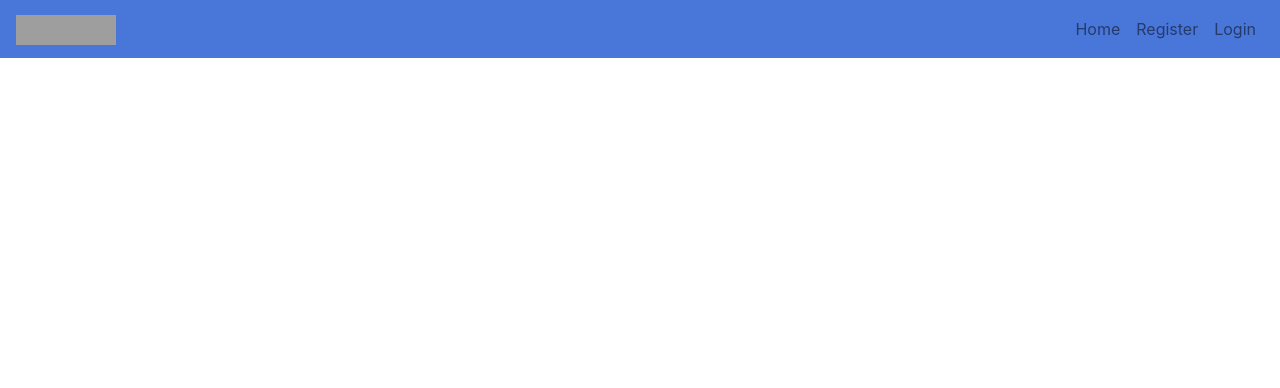
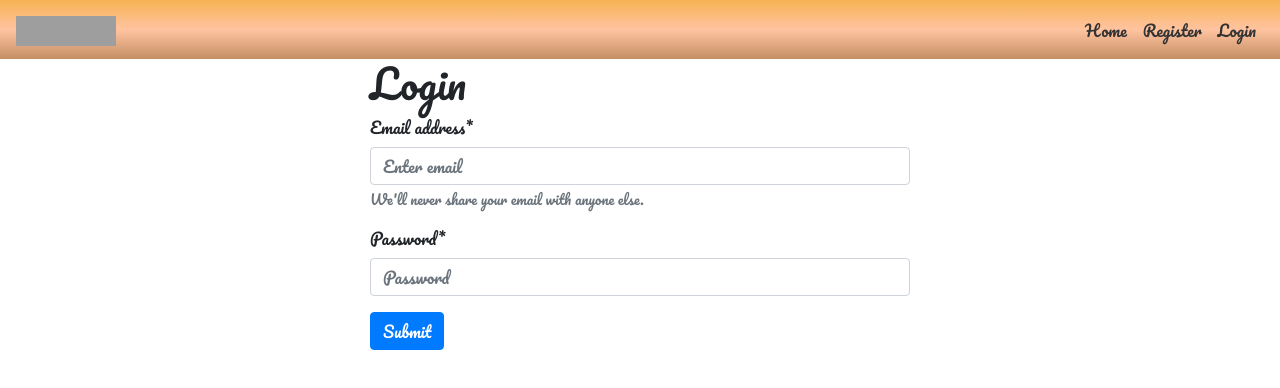
Before and after one commit to Raulanthropos/Capstone-FE, a React (Create React App) app: page /login in a window 1280 px wide. Before the commit this address had no page. Shown: the top 388 px of the page. Built offline with nearby package versions, Linux system fonts and the light colour scheme; grey boxes are pictures that could not be loaded.

Commit message:
progress

```diff
--- a/src/App.css
+++ b/src/App.css
@@ -1,7 +1,10 @@
+@import url('https://fonts.googleapis.com/css2?family=Pacifico&display=swap');
+
 html,
 body {
   height: 100%;
   text-align: justify;
+  font-family: 'Pacifico', cursive;
 }
 
 #root {
--- a/src/App.js
+++ b/src/App.js
@@ -4,17 +4,19 @@ import { BrowserRouter, Routes, Route } from 'react-router-dom';
 import NavBar from "./components/Navbar/Navbar";
 import Home from './components/Home/Home';
 import Register from './components/Register/Register';
+import Login from './components/Login/Login';
 import './App.css';
 
 function App() {
   return (
     <>
-    <NavBar />
     <main className='wrapper'>
     <BrowserRouter>
+    <NavBar />
       <Routes>
         <Route path="/" element={<Home />} />
         <Route path="/register" element={<Register />} />
+        <Route path="/login" element={<Login />} />
       </Routes>
     </BrowserRouter>
     </main>
--- a/src/components/Footer/Footer.jsx
+++ b/src/components/Footer/Footer.jsx
@@ -3,7 +3,7 @@ import "./Footer.css";
 
 const Footer = () => {
   return (
-    <div className="footer">
+    <div className="footer" style={{ background: "linear-gradient(to top, #F6B352 0%, #FFC3A0 50%, #C48F65 100%)" }}>
       <a href="somelink">Internal news</a>
       <a href="somelink">Connect with us!</a>
       <p className="mbauto">Sometext</p>
--- a/src/components/Home/Home.css
+++ b/src/components/Home/Home.css
@@ -1,5 +1,5 @@
 .btn-primary:hover {
-  background-color: #1b6d85 !important;
+  background-color: #F6B352 !important;
   border-color: #1b6d85;
   scale: 1.2;
 }
--- a/src/components/Login/Login.jsx
+++ b/src/components/Login/Login.jsx
@@ -0,0 +1,47 @@
+//Create a new component called Login and add the following code to it.
+import React, { Component } from 'react';
+import { Form, Button, Container, Row, Col } from 'react-bootstrap';
+import { Link } from 'react-router-dom'
+import { useState } from 'react';
+
+const Login = () => {
+
+      const handleSubmit = (event) => {
+     event.preventDefault();
+     console.log(event.target);
+     }
+
+     const handleChange = (event) => {
+          event.preventDefault();
+          console.log(event.target);
+     }
+
+      return (
+     <Container>
+        <Row className="justify-content-md-center">
+          <Col xs lg="6">
+             <h1>Login</h1>
+             <Form onChange={handleChange}>
+                <Form.Group controlId="formBasicEmail">
+                  <Form.Label>Email address<span className="starz">*</span></Form.Label>
+                  <Form.Control type="email" placeholder="Enter email" />
+                  <Form.Text className="text-muted">
+                 We'll never share your email with anyone else.
+                  </Form.Text>
+                </Form.Group>
+
+                <Form.Group controlId="formBasicPassword">
+                  <Form.Label>Password<span className="starz">*</span></Form.Label>
+                  <Form.Control type="password" placeholder="Password" />
+                </Form.Group>
+                <Button variant="primary" type="submit">
+                  Submit
+                </Button>
+             </Form>
+          </Col>
+        </Row>
+     </Container>
+      );
+    }
+
+    export default Login;
--- a/src/components/Navbar/Navbar.jsx
+++ b/src/components/Navbar/Navbar.jsx
@@ -5,32 +5,31 @@ import "./Navbar.css";
 
 const NavBar = () => {
   return (
-    <Navbar style={{backgroundColor: "#4976D9"}} expand="lg">
+    <Navbar style={{ background: "linear-gradient(to bottom, #F6B352 0%, #FFC3A0 50%, #C48F65 100%)" }} expand="lg">
       <Navbar.Brand href="#home">
         <img
-          // src={`${process.env.PUBLIC_URL}/images/logo.png`}
           src="https://raw.githubusercontent.com/Raulanthropos/Capstone-FE/main/public/images/logo.PNG"
           alt="logo"
           className="logo"
-          style={{width: "100px", height: "30px"}}
+          style={{ width: "100px", height: "30px" }}
         />
       </Navbar.Brand>
       <Navbar.Toggle aria-controls="basic-navbar-nav" />
       <Navbar.Collapse id="basic-navbar-nav">
-        <Nav className="ml-auto">
-          <Nav.Link to="/">
-            Home
+        <Nav className="ml-auto" >
+          <Nav.Link>
+            <Link to="/" style={{color: "#333333"}}>Home</Link>
           </Nav.Link>
-          <Nav.Link to="/register">
-            Register
+          <Nav.Link>
+            <Link to="/register" style={{color: "#333333"}}>Register</Link>
           </Nav.Link>
-          <Nav.Link to="/login">
-            Login
+          <Nav.Link>
+            <Link to="/login" style={{color: "#333333"}}>Login</Link>
           </Nav.Link>
         </Nav>
       </Navbar.Collapse>
     </Navbar>
   );
-}
+};
 
 export default NavBar;
--- a/src/components/Register/Register.jsx
+++ b/src/components/Register/Register.jsx
@@ -1,14 +1,15 @@
 import React, { Component } from 'react';
 import { Form, Button, Container, Row, Col } from 'react-bootstrap';
 import { Link } from 'react-router-dom'
-// import useState from 'react';
+import { useState } from 'react';
 
 const Register = () => {
-    // const [state, setState] = useState({});
+
+    const [picture, setPicture] = useState("");
 
   const handlePictureChange = (event) => {
     const file = event.target.files[0];
-    console.log(file);
+    setPicture(file);
   }
 
   const handleSubmit = (event) => {
@@ -59,7 +60,7 @@ const Register = () => {
               <Form.Label>Picture</Form.Label>
               <Form.File
                 id="custom-file"
-                label="Choose file"
+                label={picture? picture.name : "Choose file"}
                 custom
                 onChange={handlePictureChange}
               />
--- a/src/components/Stats/Stats.css
+++ b/src/components/Stats/Stats.css
@@ -9,11 +9,11 @@
     flex-direction: column;
     justify-content: space-between;
     align-items: center;
-    color: white;
+    color: #333333;
     height: 255px;
-    background: radial-gradient(circle at 50% 50%, #697196 0%, #233EA4 50%, #4976D9 100%);
+    background: radial-gradient(circle at 50% 50%, #FFC3A0 0%, #F6B352 50%, #C48F65 100%);
   }
 
-  .bggrey {
+  /* .bggrey {
     background-color: #697196;
-  }
+  } */
```
